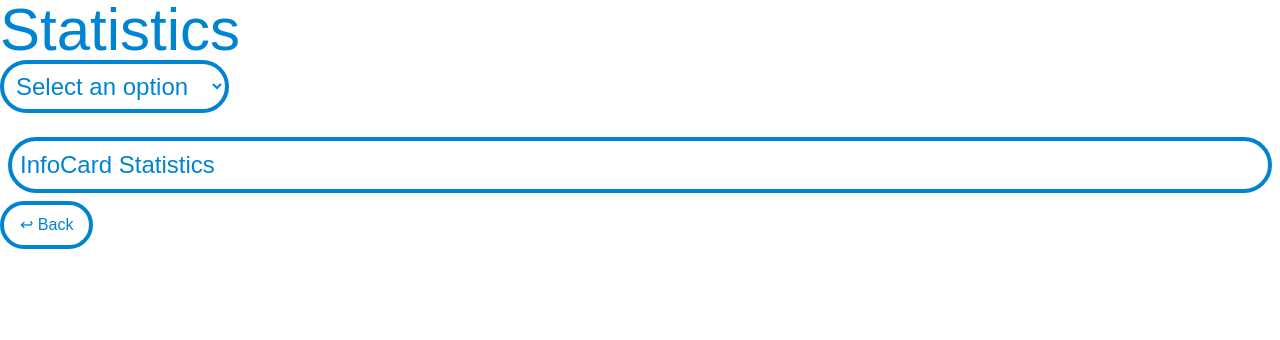
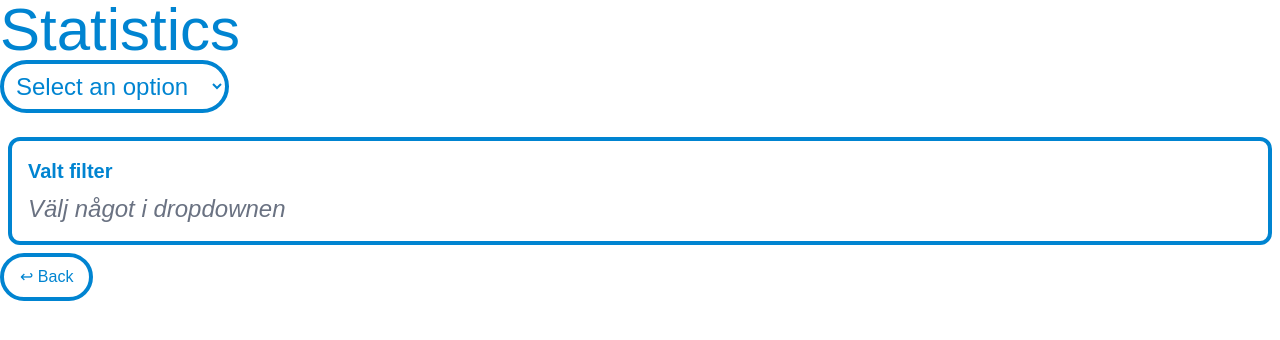
Before and after one commit to Zipelas/cypress-intro, a Next.js app: page /statistics in a window 1280 px wide. Shown: the top 340 px of the page. Built offline with nearby package versions, Linux system fonts and the light colour scheme.

Commit message:
added type and edit infocard

```diff
--- a/app/ui/infocard.tsx
+++ b/app/ui/infocard.tsx
@@ -1,14 +1,21 @@
 'use client';
 
-import { PropsWithChildren } from 'react';
+type InfoCardProps = {
+  choice: string; // t.ex. "avg" | "monthly" | "yearly"
+  label: string; // human readable text
+};
 
-export default function InfoCard(props: PropsWithChildren) {
+export default function InfoCard({ choice, label }: InfoCardProps) {
   return (
     <div
       data-cy='infocard'
-      className=' text-sky-600 text-2xl border-4 border-sky-600 rounded-4xl p-2 m-2'>
-      InfoCard Statistics
-      {props.children}
+      className=' text-sky-600 text-2xl border-4 border-sky-600 rounded-xl p-4 m-2'>
+      <h3 className='text-xl font-semibold'>Valt filter</h3>
+      {choice ? (
+        <p className='mt-2'>{label}</p>
+      ) : (
+        <p className='mt-2 italic text-gray-500'>Välj något i dropdownen</p>
+      )}
     </div>
   );
 }
```
